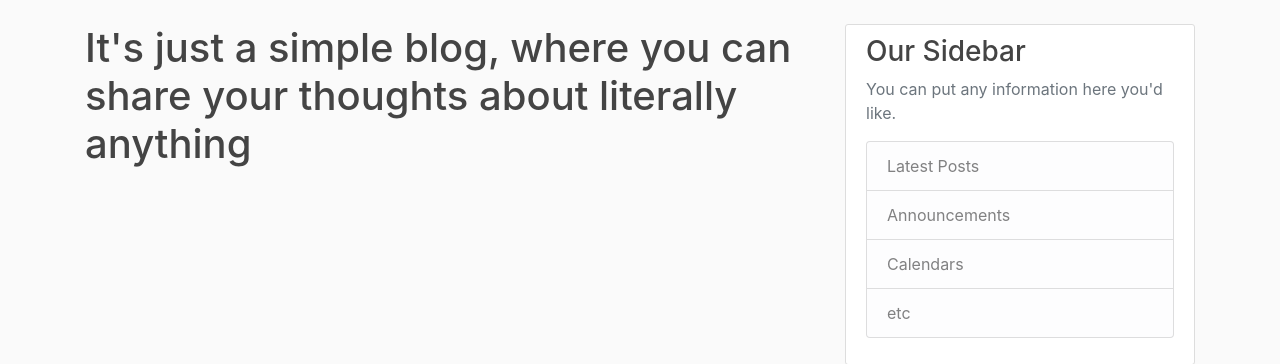
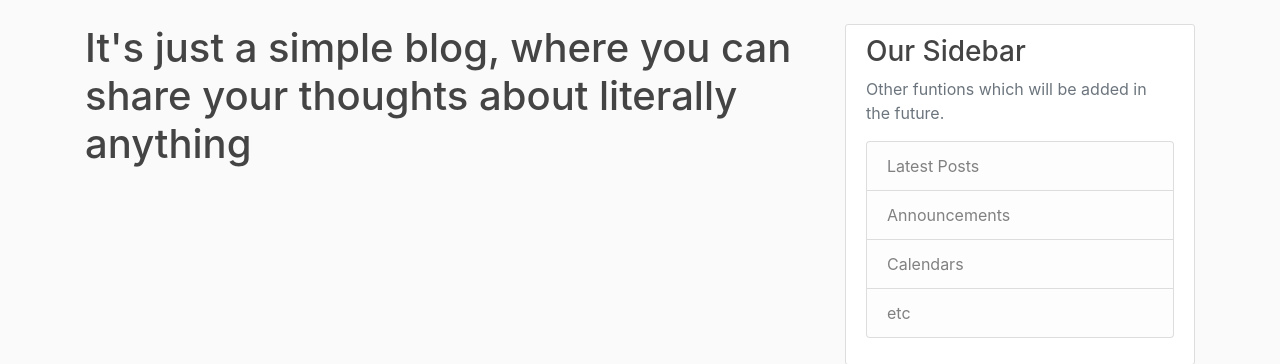
Before and after one commit to Bustuk/Flaskblog, a Flask app: page /about in a window 1280 px wide. Shown: the part 56-420 px from the top of the page. Run offline with Flask 2, Linux system fonts and the light colour scheme; some libraries are stand-ins or nearby versions.

Commit message:
Update layout.html

```diff
--- a/app/templates/layout.html
+++ b/app/templates/layout.html
@@ -61,7 +61,7 @@
     <div class="col-md-4">
       <div class="content-section">
         <h3>Our Sidebar</h3>
-        <p class='text-muted'>You can put any information here you'd like.
+        <p class='text-muted'>Other funtions which will be added in the future.
           <ul class="list-group">
             <li class="list-group-item list-group-item-light">Latest Posts</li>
             <li class="list-group-item list-group-item-light">Announcements</li>
```
